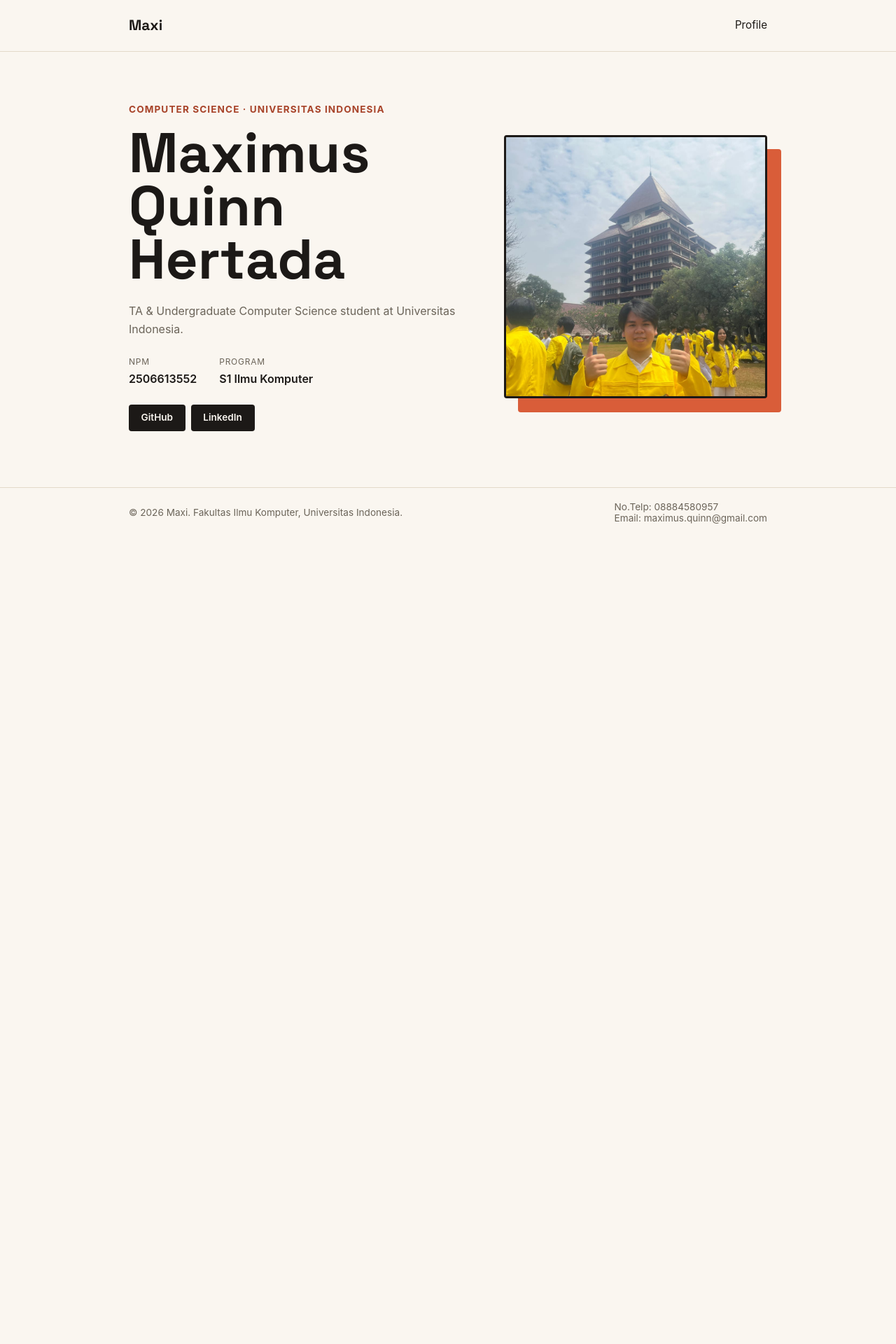
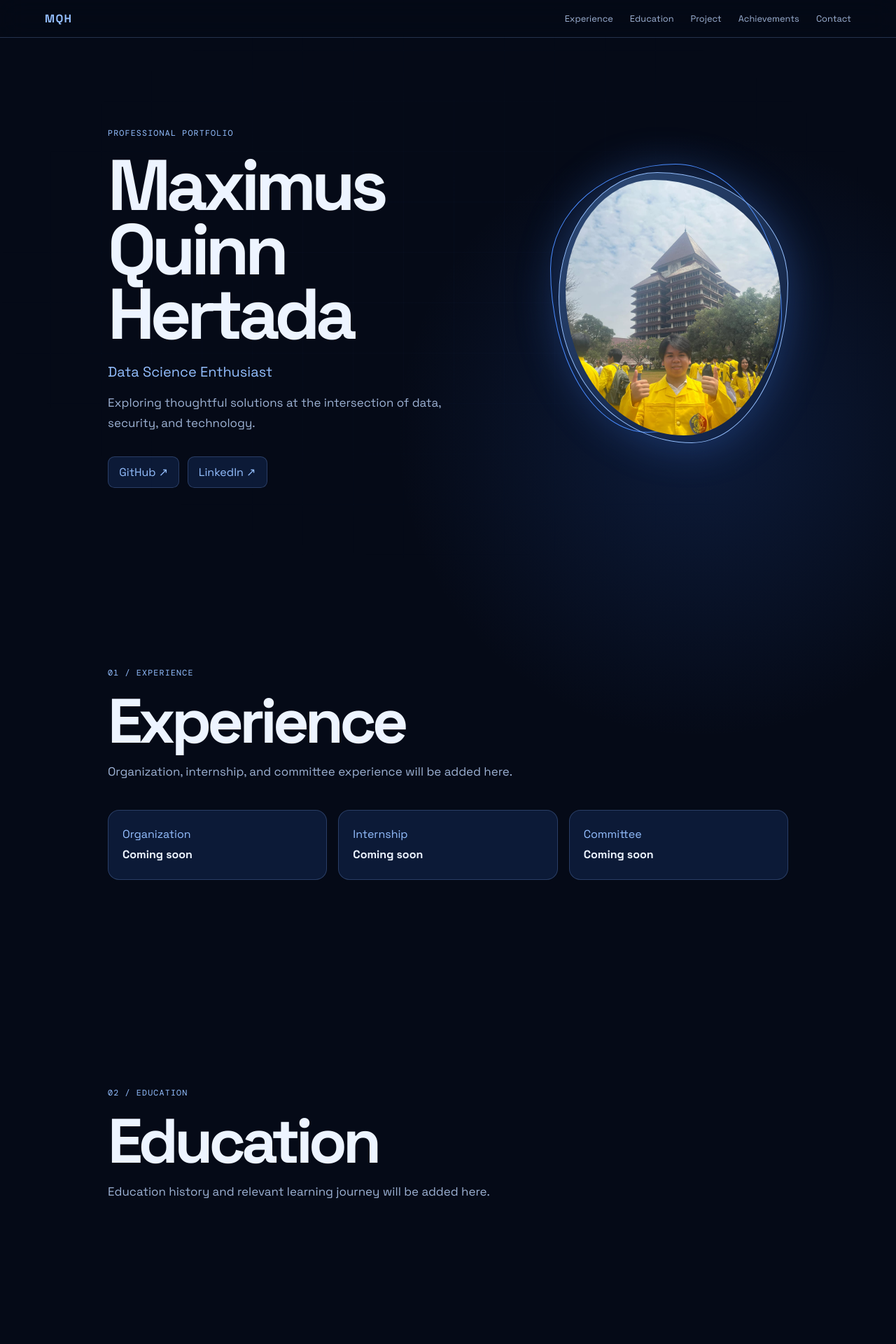
Before and after one commit to MaxKwen/MaxPorto, a Django app: page / in a window 1280 px wide. Shown: the top 1920 px of the page at 70% size. Before the commit the page ends 748 px from the top, so only its background shows below. Run offline with Django 5.2, Linux system fonts and the light colour scheme.

Commit message:
feat: build portfolio foundation

```diff
--- a/static/css/style.css
+++ b/static/css/style.css
@@ -1,233 +1,6 @@
-* {
-    margin: 0;
-    padding: 0;
-    box-sizing: border-box;
-}
-
-:root {
-    --ink: #1c1917;
-    --paper: #faf6f0;
-    --accent: #d95d39;
-    --accent-dark: #a8442a;
-    --line: #e3d9c9;
-    --text-muted: #6b6459;
-    --radius: 4px;
-}
-
-body {
-    font-family: -apple-system, "Segoe UI", Roboto, Helvetica, Arial, sans-serif;
-    color: var(--ink);
-    background-color: var(--paper);
-    line-height: 1.6;
-}
-
-h1, .brand {
-    font-family: "Space Grotesk", -apple-system, sans-serif;
-}
-
-.container {
-    max-width: 960px;
-    margin: 0 auto;
-    padding: 0 1.5rem;
-}
-
-.site-header {
-    border-bottom: 1px solid var(--line);
-}
-
-.site-header .container {
-    display: flex;
-    justify-content: space-between;
-    align-items: center;
-    padding: 1.25rem 1.5rem;
-}
-
-.brand {
-    font-size: 1.3rem;
-    font-weight: 700;
-    color: var(--ink);
-    text-decoration: none;
-}
-
-.site-header nav {
-    display: flex;
-    gap: 2rem;
-}
-
-.site-header nav a {
-    color: var(--ink);
-    text-decoration: none;
-    font-size: 0.95rem;
-}
-
-.hero {
-    padding: 4.5rem 0 5rem;
-}
-
-.hero-grid {
-    display: grid;
-    grid-template-columns: 1.3fr 1fr;
-    grid-template-areas:
-        "identity photo"
-        "details  photo";
-    gap: 1.5rem 3rem;
-}
-
-.hero-identity {
-    grid-area: identity;
-}
-
-.hero-details {
-    grid-area: details;
-}
-
-.hero-kicker {
-    font-size: 0.85rem;
-    letter-spacing: 0.08em;
-    text-transform: uppercase;
-    color: var(--accent-dark);
-    font-weight: 700;
-    margin-bottom: 0.75rem;
-}
-
-.hero-identity h1 {
-    font-size: clamp(3rem, 7vw, 5rem);
-    line-height: 0.95;
-}
-
-.bio {
-    color: var(--text-muted);
-    max-width: 480px;
-    margin-bottom: 1.5rem;
-}
-
-.meta-list {
-    display: flex;
-    gap: 2rem;
-    margin-bottom: 1.5rem;
-}
-
-.meta-row dt {
-    font-size: 0.75rem;
-    text-transform: uppercase;
-    letter-spacing: 0.06em;
-    color: var(--text-muted);
-    margin-bottom: 0.15rem;
-}
-
-.meta-row dd {
-    font-weight: 600;
-}
-
-.social-links {
-    display: flex;
-    gap: 0.5rem;
-    flex-wrap: wrap;
-}
-
-.social-link {
-    display: inline-block;
-    font-size: 0.85rem;
-    font-weight: 600;
-    text-decoration: none;
-    color: var(--paper);
-    background-color: var(--ink);
-    border-radius: var(--radius);
-    padding: 0.5rem 1.1rem;
-    transition: background-color 0.2s ease;
-}
-
-.social-link:hover {
-    background-color: var(--accent);
-}
-
-.hero-photo {
-    grid-area: photo;
-    align-self: center;
-    position: relative;
-}
-
-.photo-block {
-    position: absolute;
-    top: 1.25rem;
-    left: 1.25rem;
-    width: 100%;
-    height: 100%;
-    background-color: var(--accent);
-    border-radius: var(--radius);
-    z-index: 0;
-}
-
-.avatar {
-    position: relative;
-    z-index: 1;
-    display: block;
-    width: 100%;
-    aspect-ratio: 1 / 1;
-    object-fit: cover;
-    border-radius: var(--radius);
-    border: 3px solid var(--ink);
-}
-
-.site-footer {
-    padding: 0;
-    color: var(--text-muted);
-    font-size: 0.85rem;
-    border-top: 1px solid var(--line);
-}
-
-.footer-inner {
-    display: flex;
-    justify-content: space-between;
-    align-items: center;
-    gap: 0;
-    min-height: 70px;
-}
-
-.contact-block {
-    display: flex;
-    flex-direction: column;
-    align-items: flex-start;
-    gap: 0;
-    text-align: left;
-    margin-left: auto;
-    line-height: 1.2;
-}
-
-.footer-copy {
-    text-align: left;
-    display: flex;
-    align-items: center;
-    min-height: 100%;
-    line-height: 1.2;
-}
-
-@media (max-width: 600px) {
-    .hero-grid {
-        grid-template-columns: 1fr;
-        grid-template-areas:
-            "identity"
-            "photo"
-            "details";
-    }
-
-    .hero-photo {
-        max-width: 220px;
-    }
-
-    .social-links {
-        justify-content: flex-start;
-    }
-
-    .footer-inner {
-        flex-direction: column;
-        align-items: flex-start;
-        min-height: unset;
-    }
-
-    .contact-block {
-        align-items: flex-start;
-        text-align: left;
-        margin-left: 0;
-    }
-}
+:root { --bg:#050a17; --surface:rgba(18,37,78,.6); --text:#edf4ff; --muted:#9db2d4; --line:rgba(126,164,228,.27); --accent:#4b8dff; --bright:#94bfff; --display:"Space Grotesk",sans-serif; --mono:"DM Mono",monospace; }
+* { box-sizing:border-box; } html { scroll-behavior:smooth; } body { margin:0; color:var(--text); background:radial-gradient(circle at 78% 16%,rgba(44,97,199,.2),transparent 27rem),var(--bg); font-family:var(--display); } body::before { position:fixed; inset:0; z-index:-1; content:""; opacity:.42; background-image:linear-gradient(rgba(100,151,240,.07) 1px,transparent 1px),linear-gradient(90deg,rgba(100,151,240,.07) 1px,transparent 1px); background-size:4.5rem 4.5rem; mask-image:radial-gradient(ellipse at center,black,transparent 82%); }
+.site-header { position:sticky; z-index:2; top:0; display:flex; align-items:center; justify-content:space-between; gap:1rem; padding:1rem clamp(1.25rem,5vw,5rem); border-bottom:1px solid var(--line); background:rgba(5,10,23,.78); backdrop-filter:blur(16px); }.brand { color:var(--bright); font-weight:700; letter-spacing:.08em; text-decoration:none; }.site-header nav { display:flex; flex-wrap:wrap; justify-content:flex-end; gap:clamp(.6rem,2vw,1.5rem); }.site-header nav a { color:var(--muted); font-size:.8rem; text-decoration:none; }.site-header nav a:hover,.site-header nav a:focus-visible { color:var(--bright); }
+.section { width:min(1100px,100%); min-height:75vh; margin:auto; padding:clamp(4rem,10vw,8rem) clamp(1.25rem,5vw,5rem); scroll-margin-top:4rem; }.hero { display:grid; grid-template-columns:1.1fr .7fr; align-items:center; gap:clamp(3rem,10vw,8rem); min-height:calc(100vh - 4.3rem); }.eyebrow { margin:0 0 1.3rem; color:var(--bright); font-family:var(--mono); font-size:.73rem; letter-spacing:.1em; text-transform:uppercase; }.role { margin:1.4rem 0 .8rem; color:var(--bright); font-size:1.25rem; }.intro,.section-lead { max-width:42rem; color:var(--muted); font-size:1.06rem; line-height:1.75; } h1,h2,h3 { margin:0; line-height:.9; letter-spacing:-.065em; } h1 { font-size:clamp(3.7rem,8vw,7rem); } h2 { font-size:clamp(3rem,7vw,5.6rem); } h3 { font-size:1.6rem; }.portrait-frame { position:relative; padding:.6rem; border:1px solid var(--bright); border-radius:43% 57% 42% 58% / 46% 41% 59% 54%; background:linear-gradient(145deg,rgba(105,166,255,.42),rgba(16,44,104,.14)); box-shadow:0 0 4rem rgba(75,141,255,.32); }.portrait-frame::before { position:absolute; inset:-.8rem .5rem .85rem -.8rem; z-index:-1; border:1px solid var(--accent); border-radius:54% 46% 58% 42% / 39% 56% 44% 61%; content:""; }.portrait-frame img { display:block; width:100%; aspect-ratio:.84; object-fit:cover; border-radius:41% 59% 45% 55% / 44% 45% 55% 56%; }
+.hero-links { display:flex; flex-wrap:wrap; gap:.7rem; margin-top:2rem; }.hero-links a,.project-card a { padding:.7rem .95rem; border:1px solid var(--line); border-radius:.6rem; color:var(--bright); background:var(--surface); text-decoration:none; }.hero-links a:hover,.project-card a:hover { border-color:var(--bright); }.hero-links .primary { color:var(--bg); background:var(--bright); font-weight:600; }.card-grid { display:grid; grid-template-columns:repeat(3,1fr); gap:1rem; margin-top:2.5rem; }.card-grid article,.project-card { padding:1.25rem; border:1px solid var(--line); border-radius:1rem; color:var(--bright); background:var(--surface); line-height:1.8; }.card-grid strong { color:var(--text); }.project-card { max-width:42rem; margin-top:2.5rem; }.project-card span { color:var(--bright); font-family:var(--mono); font-size:.75rem; }.project-card p { color:var(--muted); line-height:1.7; }.project-card a { display:inline-block; margin-top:.8rem; }
+@media (max-width:760px) { .site-header { align-items:flex-start; flex-direction:column; }.site-header nav { justify-content:flex-start; }.hero { grid-template-columns:1fr; }.portrait-frame { max-width:18rem; }.card-grid { grid-template-columns:1fr; }.section { min-height:auto; } }
--- a/templates/index.html
+++ b/templates/index.html
@@ -1,64 +1,33 @@
+{% load static %}
 <!DOCTYPE html>
 <html lang="en">
 <head>
   <meta charset="UTF-8">
   <meta name="viewport" content="width=device-width, initial-scale=1.0">
-    <title>Maxi - Portfolio</title>
+  <meta name="description" content="Professional portfolio of Maximus Quinn Hertada.">
+  <title>Maximus Quinn Hertada — Portfolio</title>
   <link rel="preconnect" href="https://fonts.googleapis.com">
   <link rel="preconnect" href="https://fonts.gstatic.com" crossorigin>
-    <link href="https://fonts.googleapis.com/css2?family=Space+Grotesk:wght@500;700&display=swap" rel="stylesheet">
-    <link rel="stylesheet" href="/static/css/style.css">
+  <link href="https://fonts.googleapis.com/css2?family=DM+Mono:wght@400;500&family=Space+Grotesk:wght@400;500;600;700&display=swap" rel="stylesheet">
+  <link rel="stylesheet" href="{% static 'css/style.css' %}">
 </head>
 <body>
   <header class="site-header">
-        <div class="container">
-            <a href="#profile" class="brand">Maxi</a>
-            <nav>
-                <a href="#profile">Profile</a>
+    <a class="brand" href="#home">MQH</a>
+    <nav aria-label="Primary navigation">
+      <a href="#experience">Experience</a><a href="#education">Education</a><a href="#projects">Project</a><a href="#achievements">Achievements</a><a href="#contact">Contact</a>
     </nav>
-        </div>
   </header>
-
   <main>
-        <section class="hero" id="profile">
-            <div class="container hero-grid">
-                <div class="hero-identity">
-                    <p class="hero-kicker">Computer Science &middot; Universitas Indonesia</p>
-                    <h1>Maximus Quinn Hertada</h1>
-                </div>
-                <div class="hero-photo">
-                    <div class="photo-block"></div>
-                    <img class="avatar" src="/static/img/max.jpeg" alt="Photo of MaxKwen">
-                </div>
-                <div class="hero-details">
-                    <p class="bio">TA & Undergraduate Computer Science student at Universitas Indonesia. </p>
-                    <dl class="meta-list">
-                        <div class="meta-row">
-                            <dt>NPM</dt>
-                            <dd>2506613552</dd>
-                        </div>
-                        <div class="meta-row">
-                            <dt>Program</dt>
-                            <dd>S1 Ilmu Komputer</dd>
-                        </div>
-                    </dl>
-                    <div class="social-links">
-                        <a href="https://github.com/MaxKwen" class="social-link">GitHub</a>
-                        <a href="https://linkedin.com/in/maximus-hertada/" class="social-link">LinkedIn</a>
-                    </div>
-                </div>
-            </div>
+    <section class="hero section" id="home">
+      <div class="hero-copy"><p class="eyebrow">Professional portfolio</p><h1>Maximus<br>Quinn Hertada</h1><p class="role">Data Science Enthusiast</p><p class="intro">Exploring thoughtful solutions at the intersection of data, security, and technology.</p><div class="hero-links"><a href="https://github.com/MaxKwen" target="_blank" rel="noreferrer">GitHub ↗</a><a href="https://www.linkedin.com/in/maximus-hertada/" target="_blank" rel="noreferrer">LinkedIn ↗</a></div></div>
+      <div class="portrait-frame"><img src="{% static 'img/max.jpeg' %}" alt="Portrait of Maximus Quinn Hertada"></div>
     </section>
+    <section class="section" id="experience"><p class="eyebrow">01 / Experience</p><h2>Experience</h2><p class="section-lead">Organization, internship, and committee experience will be added here.</p><div class="card-grid"><article>Organization<br><strong>Coming soon</strong></article><article>Internship<br><strong>Coming soon</strong></article><article>Committee<br><strong>Coming soon</strong></article></div></section>
+    <section class="section" id="education"><p class="eyebrow">02 / Education</p><h2>Education</h2><p class="section-lead">Education history and relevant learning journey will be added here.</p></section>
+    <section class="section" id="projects"><p class="eyebrow">03 / Project</p><h2>Project</h2><article class="project-card"><span>Backend / Django</span><h3>Kusut-Kusut</h3><p>A Django backend project replicating core X.com interactions: authentication, posts, replies, and likes.</p><a href="https://github.com/MaxKwen/kusutkusut-backend" target="_blank" rel="noreferrer">View on GitHub ↗</a></article></section>
+    <section class="section" id="achievements"><p class="eyebrow">04 / Achievements</p><h2>Achievements</h2><div class="card-grid"><article>OSN Informatics<br><strong>National finalist</strong></article><article>AMO<br><strong>Bronze medal</strong></article><article>Publication<br><strong>Scientific publication co-author</strong></article></div></section>
+    <section class="section" id="contact"><p class="eyebrow">05 / Contact</p><h2>Let’s connect.</h2><p class="section-lead">Open to professional conversations and collaboration.</p><div class="hero-links"><a href="mailto:maximus.quinn@gmail.com">maximus.quinn@gmail.com</a><a class="primary" href="mailto:maximus.quinn@gmail.com?subject=Portfolio%20enquiry">Contact Me</a></div></section>
   </main>
-
-    <footer class="site-footer">
-        <div class="container footer-inner">
-            <p class="footer-copy">&copy; 2026 Maxi. Fakultas Ilmu Komputer, Universitas Indonesia.</p>
-            <div class="contact-block">
-                <p>No.Telp: 08884580957</p>
-                <p>Email: maximus.quinn@gmail.com</p>
-            </div>
-        </div>
-    </footer>
 </body>
 </html>
```
Lines whose indentation alone changed are shown as unchanged.
